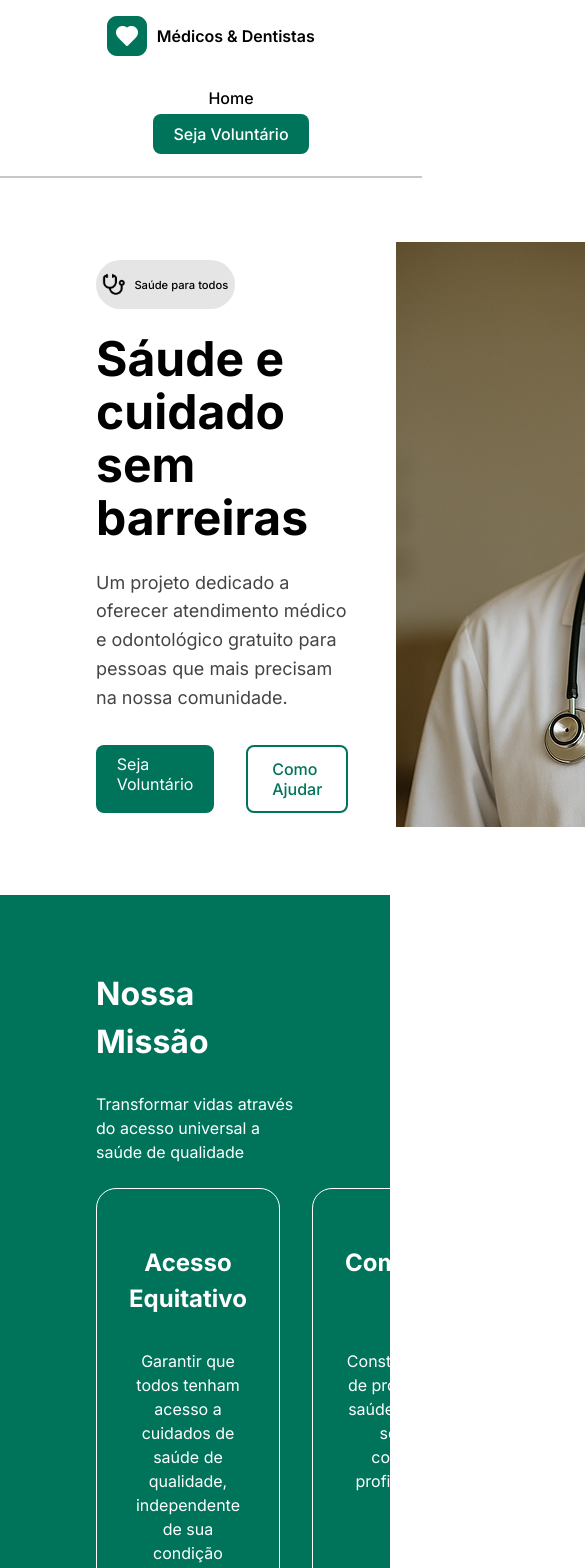
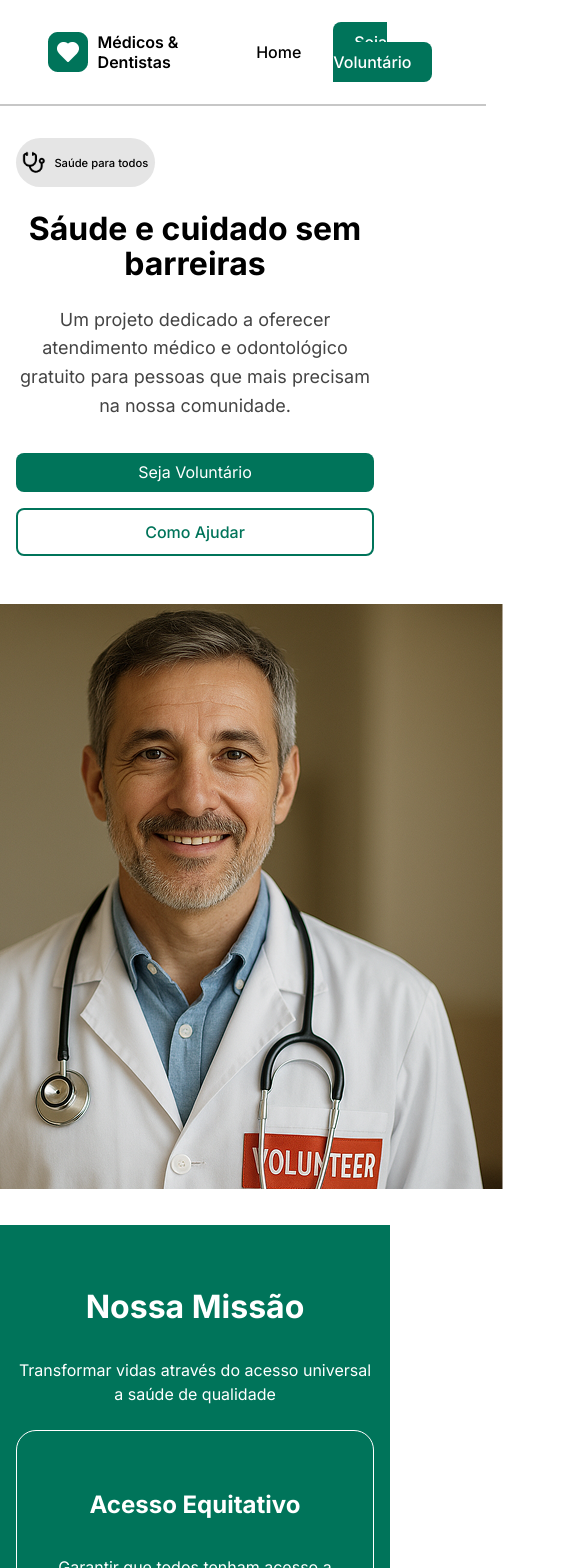
Before and after one commit to alexaniatoma/projeto-react-vnw, a React (Vite) app: page / in a window 390 px wide. Shown: the top 1568 px of the page, 585 px wide, since content can reach past the window. Built offline with nearby package versions, Linux system fonts and the light colour scheme.

Commit message:
feat: adicionando media query na home

```diff
--- a/src/components/header/header.module.scss
+++ b/src/components/header/header.module.scss
@@ -32,18 +32,3 @@
         }
     }
 }
-
-@media (max-width: 768px) {
-    .header {
-        flex-direction: column;
-        padding: 1rem 1rem;
-        gap: 1rem;
-
-        nav {
-            ul {
-                flex-direction: column;
-                gap: 1rem;
-            }
-        }
-    }
-}
--- a/src/pages/home/home.module.scss
+++ b/src/pages/home/home.module.scss
@@ -139,3 +139,45 @@
          }
     }
 }
+
+@media (max-width: 768px) {
+
+    .saudeBox{
+        text-align: center;
+     }
+    .section {
+        flex-direction: column;
+        padding: 2rem 1rem;
+        text-align: center;
+
+        .conteudo {
+            h1 {
+                font-size: 2rem;
+
+            }
+
+            .buttons {
+                flex-direction: column;
+                gap: 1rem;
+            }
+        }
+    }
+
+    .sectionMissao {
+        padding: 2rem 1rem;
+        text-align: center;
+
+        .boxCards {
+            flex-direction: column;
+        }
+    }
+
+    .sectionImpacto {
+        padding: 2rem 1rem;
+        text-align: center;
+
+        .boxCardsImpacto {
+            flex-direction: column;
+        }
+    }
+}
```
